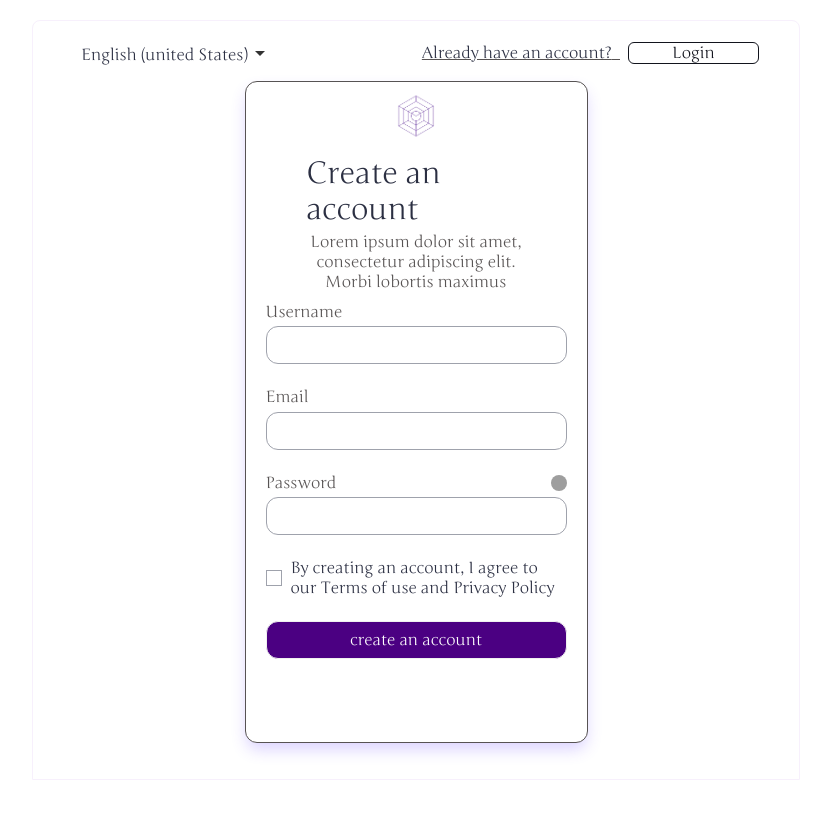
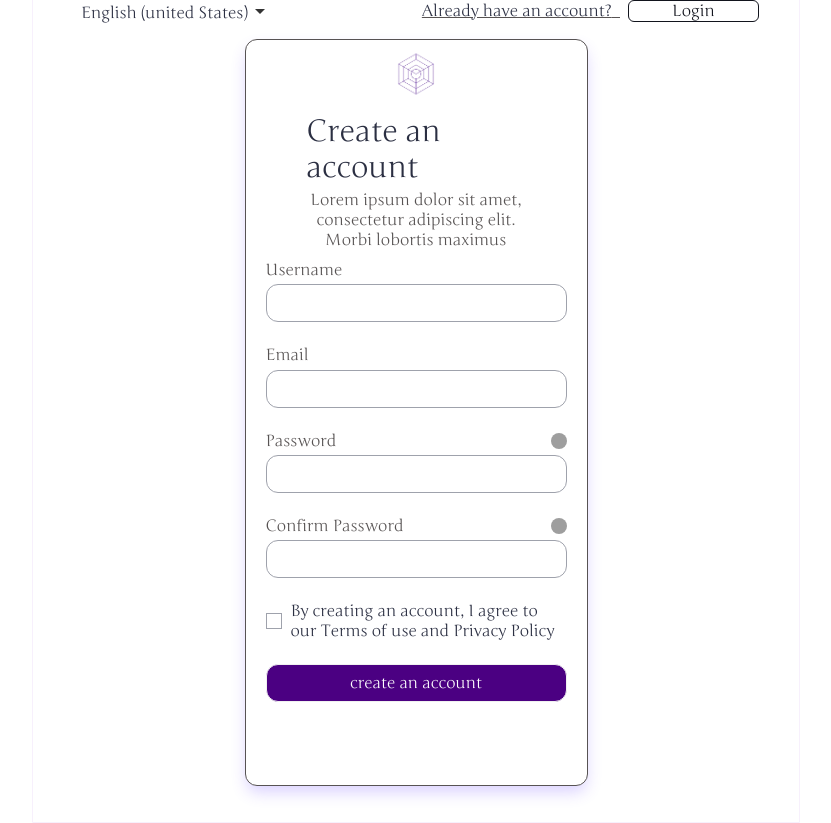
Before and after one commit to rishabh-17/contextify-ai, a React (Vite) app in the folder client/: page /signup in a window 1280 px wide. Shown: the whole page, without its empty margins (224-1055 px from the left). Before the commit the page ends 800 px from the top, so only its background shows below. Built offline with nearby package versions, Linux system fonts and the light colour scheme; grey boxes are pictures that could not be loaded.

Commit message:
strong password

```diff
--- a/client/src/pages/SignUp/index.jsx
+++ b/client/src/pages/SignUp/index.jsx
@@ -9,9 +9,11 @@ export default function SignUpPage() {
   const [username, setUsername] = React.useState("");
   const [email, setEmail] = React.useState("");
   const [password, setPassword] = React.useState("");
+  const [retypePassword, setRetypePassword] = React.useState("");
   const [isLoading, setIsLoading] = React.useState(false);
   const [error, setError] = React.useState("");
   const [passwordVisible, setPasswordVisible] = React.useState(false);
+  const [passwordVisible2, setPasswordVisible2] = React.useState(false);
 
   const [formValidity, setFormValidity] = React.useState({
     email: "",
@@ -35,6 +37,9 @@ export default function SignUpPage() {
       case "username":
         setUsername(value);
         break;
+      case "retypePassword":
+        setRetypePassword(value);
+        break;
       default:
         break;
     }
@@ -45,8 +50,37 @@ export default function SignUpPage() {
     return !email && !password && !username;
   };
 
+  const strongRegex = new RegExp(
+    "^(?=.*[a-z])(?=.*[A-Z])(?=.*[0-9])(?=.*[!@#$%^&*])(?=.{8,})"
+  );
+
+  const validatePassword = () => {
+    const valid = strongRegex.test(password);
+    setFormValidity((prevState) => ({
+      ...prevState,
+      password: valid ? "" : "Password is not strong enough.",
+    }));
+    return valid;
+  };
+
   async function handleSubmit(e) {
     e.preventDefault();
+    if (!isFormValid()) {
+      setError("Please fill in all required fields.");
+      return;
+    }
+
+    if (!validatePassword()) {
+      setError(
+        "Password is not strong enough. Password must contain at least one lowercase letter, one uppercase letter, one number, and one special character."
+      );
+      return;
+    }
+
+    if (password !== retypePassword) {
+      setError("Passwords do not match.");
+      return;
+    }
     setIsLoading(true);
     try {
       const { data } = await axios.post(
@@ -235,6 +269,37 @@ export default function SignUpPage() {
                     className="self-stretch sm:px-5  bg-transparent rounded-xl"
                   />
                 </div>
+                <div className="flex flex-col gap-1">
+                  <div className="flex items-center justify-between">
+                    <p className="text-gray-700">Confirm Password</p>
+                    <div
+                      className="cursor-pointer flex items-center justify-center rounded-md"
+                      onClick={() => setPasswordVisible2(!passwordVisible2)}
+                    >
+                      {passwordVisible2 ? (
+                        <img
+                          src="images/img_icon_eye_close.svg"
+                          alt="eye_close"
+                          className="h-[16px] w-[16px]"
+                        />
+                      ) : (
+                        <img
+                          src="images/img_icon_eye_open.svg"
+                          alt="eye_open"
+                          className="h-[16px] w-[16px]"
+                        />
+                      )}
+                    </div>
+                  </div>
+                  <input
+                    type={passwordVisible2 ? "text" : "password"}
+                    id="password"
+                    name="retypePassword"
+                    value={retypePassword}
+                    onChange={handleChange}
+                    className="self-stretch sm:px-5  bg-transparent rounded-xl"
+                  />
+                </div>
                 <div className="flex items-center gap-2 text-left text-base text-blue_gray-900 sm:pr-5">
                   <input
                     type="checkbox"
```
